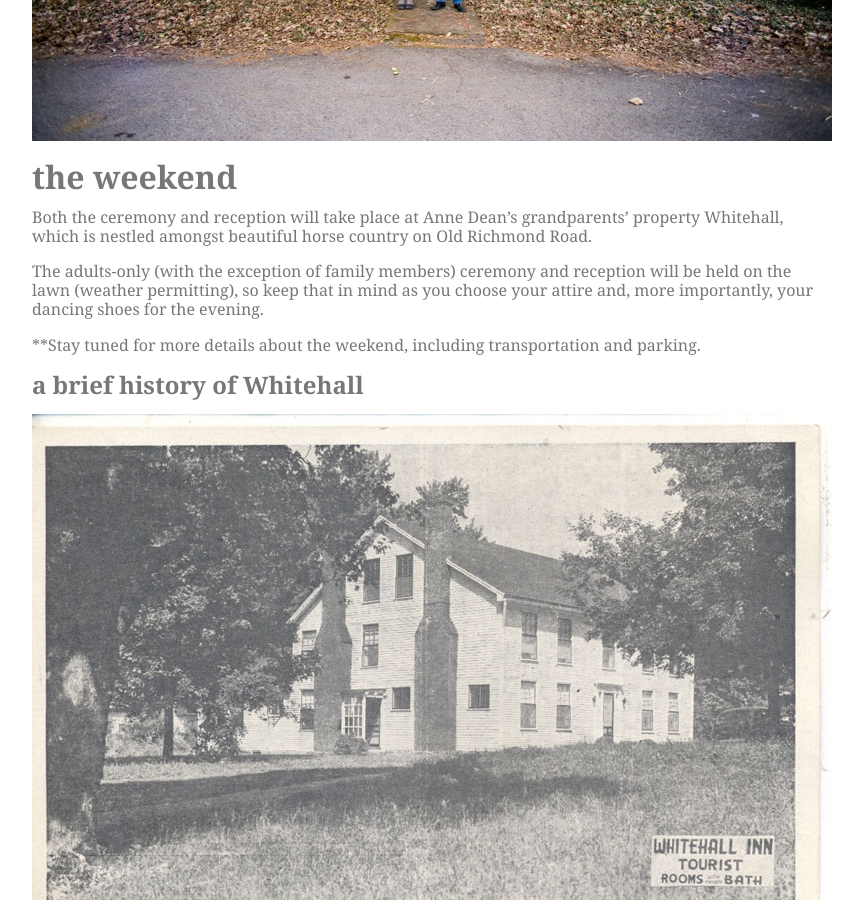
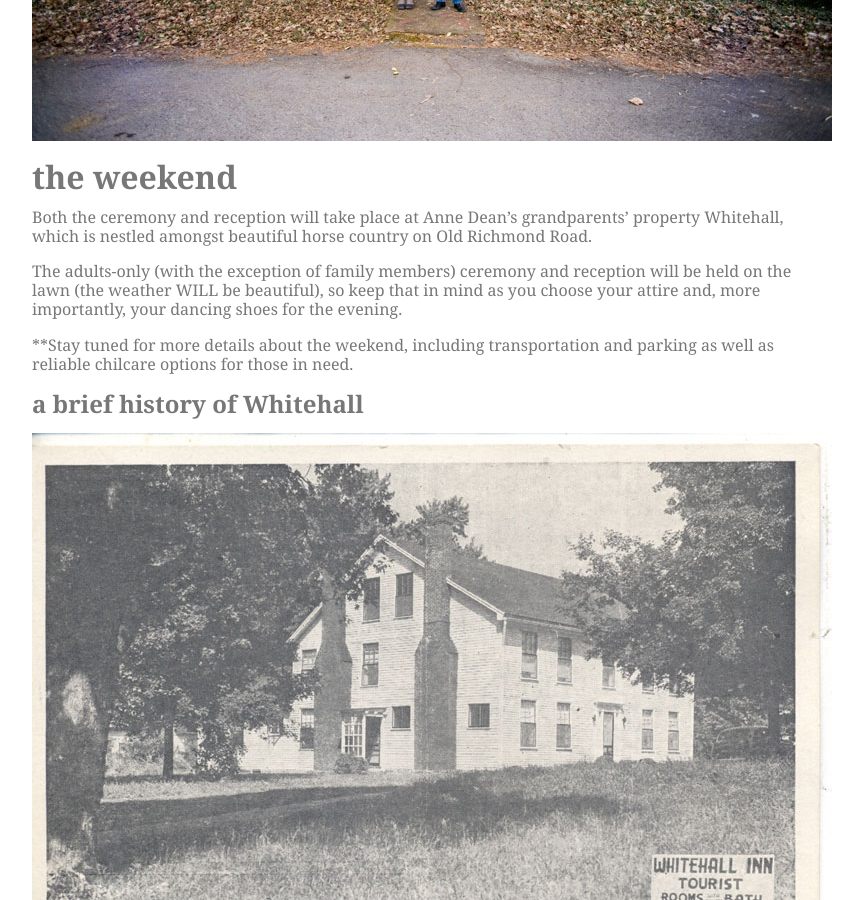
Before and after one commit to nikolaiwarner/annedeanandrand.com, a Jekyll site: the page built from weekend.md, in a window 1280 px wide and 900 px high, scrolled down 650 px. Shown: the whole window, without its empty margins (208-1071 px from the left). Built offline with Jekyll 4.4.1, drawn with Linux system fonts in a browser that asks for light colours.

Commit message:
Update weekend.md

```diff
--- a/weekend.md
+++ b/weekend.md
@@ -9,9 +9,9 @@ title: the weekend
 
 Both the ceremony and reception will take place at Anne Dean's grandparents' property Whitehall, which is nestled amongst beautiful horse country on Old Richmond Road.
 
-The adults-only (with the exception of family members) ceremony and reception will be held on the lawn (weather permitting), so keep that in mind as you choose your attire and, more importantly, your dancing shoes for the evening.
+The adults-only (with the exception of family members) ceremony and reception will be held on the lawn (the weather WILL be beautiful), so keep that in mind as you choose your attire and, more importantly, your dancing shoes for the evening.
 
-**Stay tuned for more details about the weekend, including transportation and parking.
+**Stay tuned for more details about the weekend, including transportation and parking as well as reliable chilcare options for those in need.
 
 
 ## a brief history of Whitehall
```
